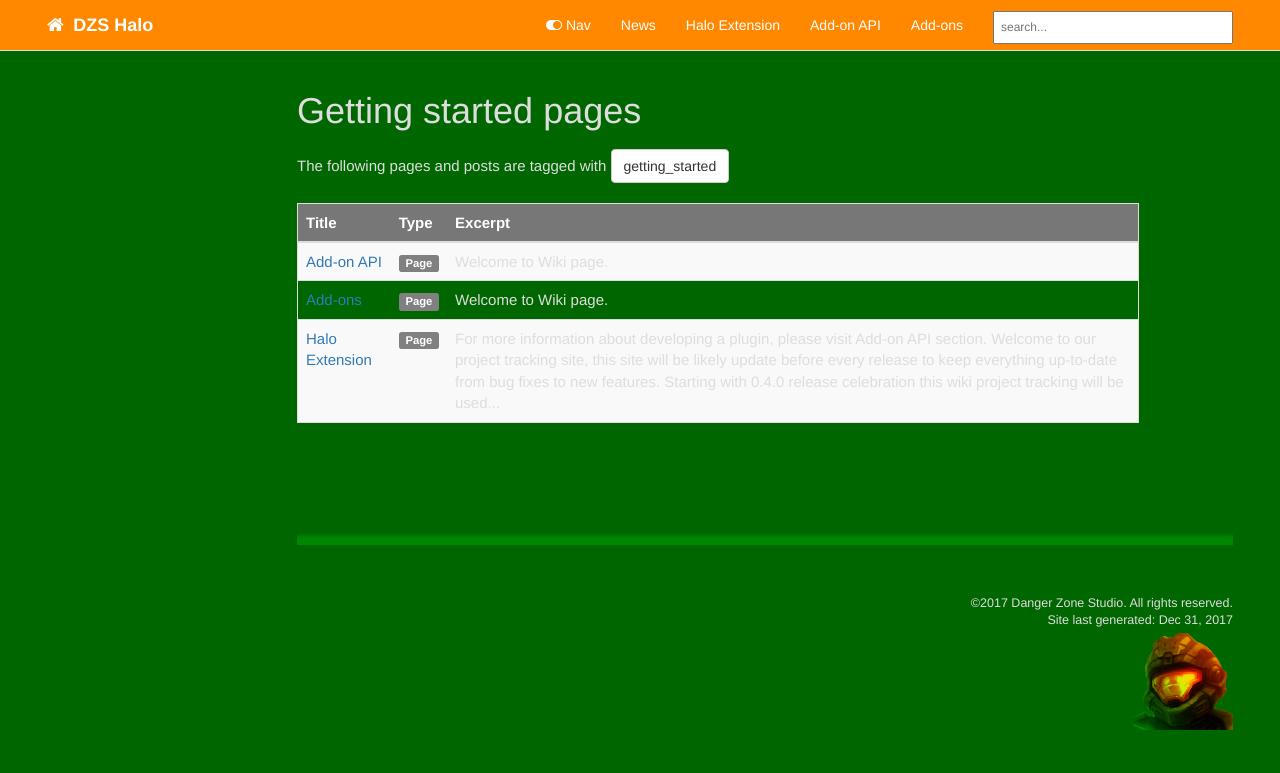
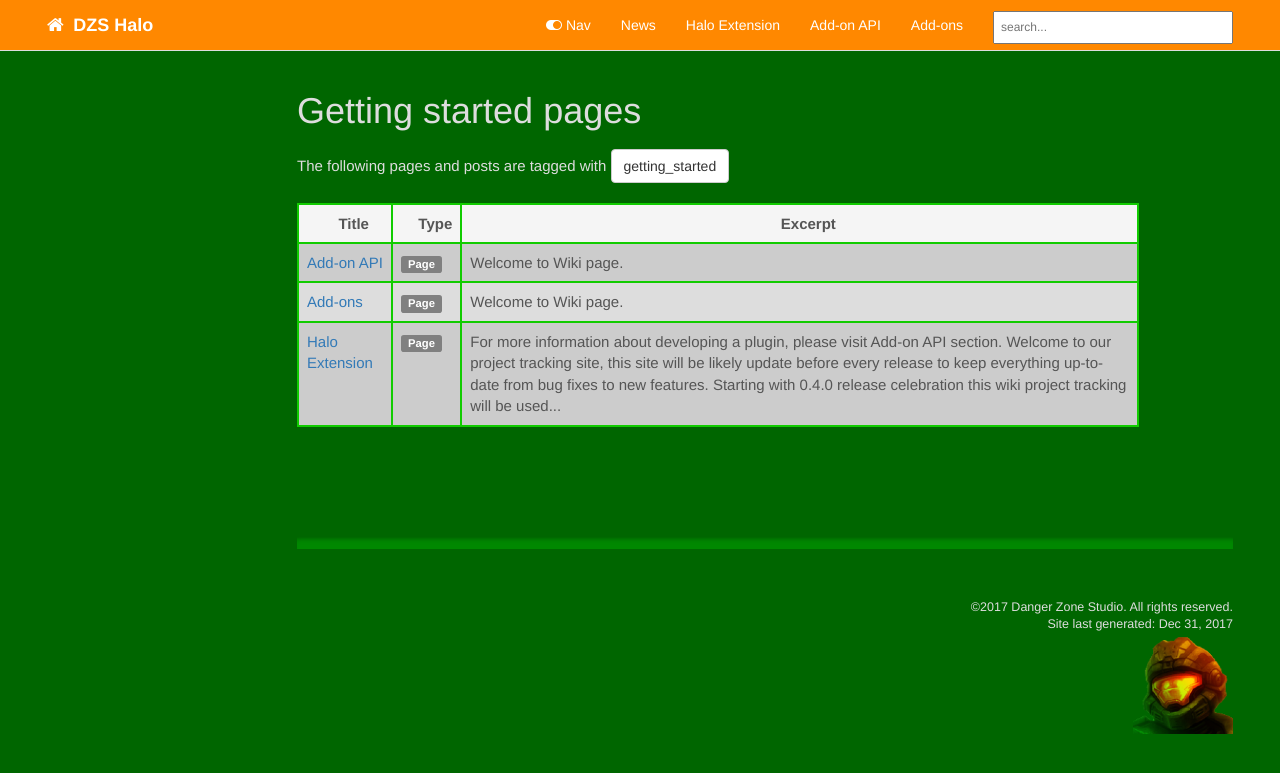
Before and after one commit to DZSHalo/dzshalo.github.io, a Jekyll site: the page built from pages/tags/tag_getting_started.md, in a window 1280 px wide. Shown: the top 773 px of the page. Built offline with Jekyll 4.4.1, drawn with Linux system fonts in a browser that asks for light colours; nearby versions of some CDN libraries; comment, search, counter and statistics services are not loaded.

Commit message:
update table css style

```diff
--- a/assets/css/theme-halo.css
+++ b/assets/css/theme-halo.css
@@ -70,6 +70,29 @@ div.navbar-collapse .dropdown-menu > li > a:hover {
 .navbar-inverse .navbar-collapse, .navbar-inverse .navbar-form {
     border-color: #080 !important;
 }
+
+/* Table custom colors */
+
+table > thead > tr > th,
+table > tbody > tr > td {
+    border: 2px solid #1C0 !important;
+    color: #555 !important;
+}
+table > thead > tr > th {
+    background-color: #F5F5F5 !important;
+    text-align: center !important;
+    padding-left: 25px !important;
+}
+table > tbody > tr > td {
+    border: 2px solid #1C0 !important;
+}
+table > tbody > tr:nth-of-type(odd) {
+    background-color: #CCC;
+}
+table > tbody > tr:nth-of-type(even) {
+    background-color: #DDD;
+}
+
 
 /* Port from theme-blue stylesheet */
 
```
